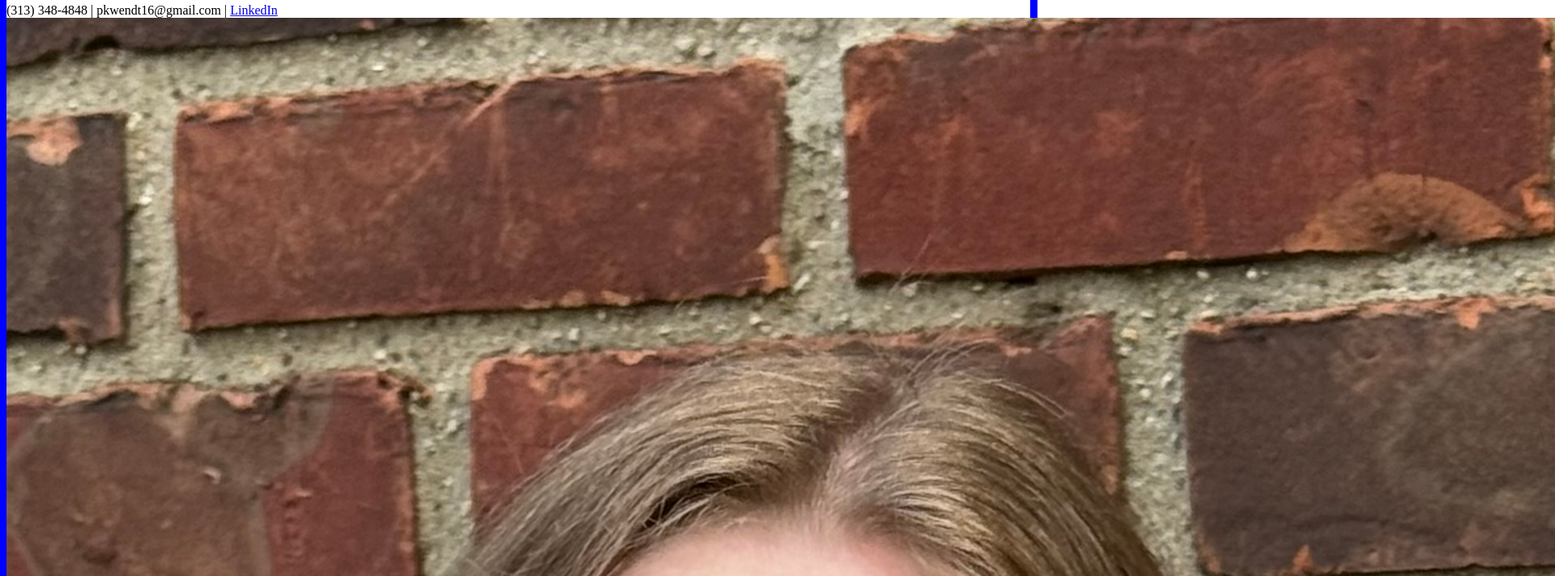
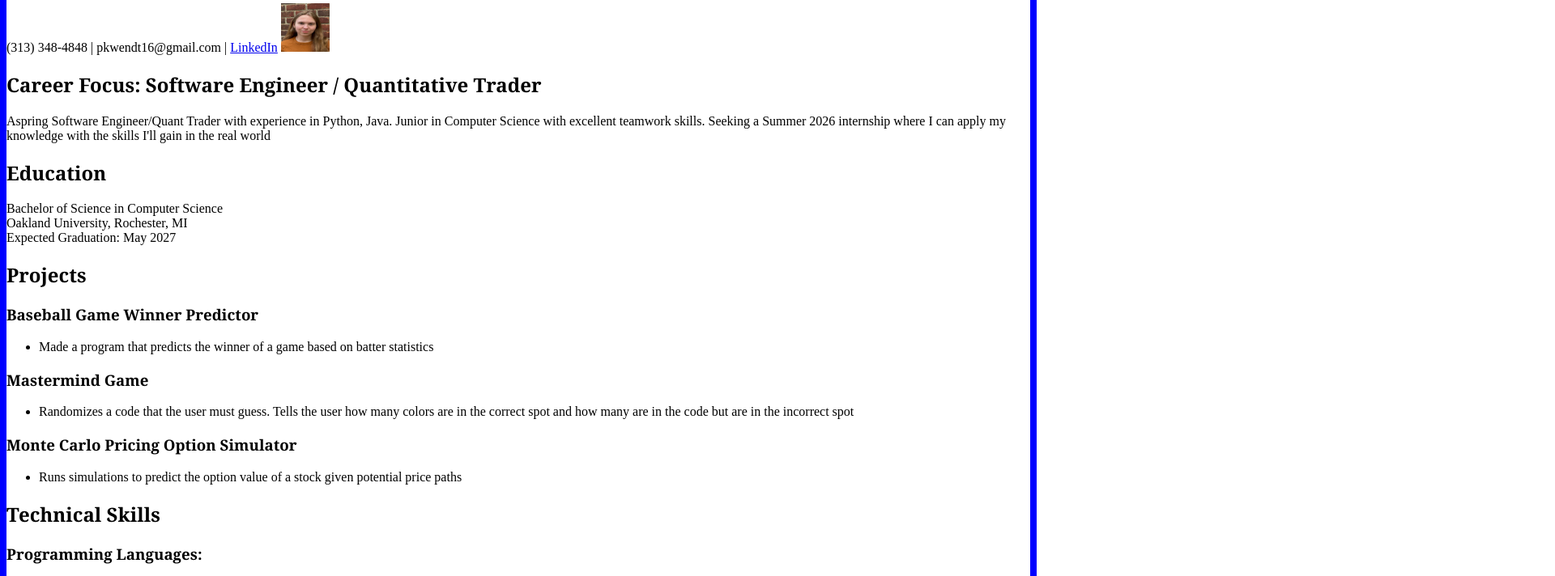
Before and after one commit to pwendt29/pwendt29.github.io, a plain HTML site: page index.html in a window 1280 px wide. Shown: the part 199-911 px from the top of the page at 81% size, 1920 px wide, since content can reach past the window. Drawn offline with Linux system fonts and the light colour scheme.

Commit message:
Update index.html

```diff
--- a/index.html
+++ b/index.html
@@ -17,7 +17,7 @@
       <h2> Peliah Wendt</h2>
       <div> (313) 348-4848 | pkwendt16@gmail.com |
             <a href = "https://www.linkedin.com/in/peliah-wendt-958aaa347"> LinkedIn</a>
-            <img src='PeliahWendt.jpg' alt='Peli Wendt'>
+            <img src='PeliahWendt.jpg' alt='Peli Wendt' style='width:60px; height: 60px;'>
       </div>
       <h2> Career Focus: Software Engineer / Quantitative Trader</h2>
       <p> Aspring Software Engineer/Quant Trader with experience in Python, Java. Junior in Computer Science
```
